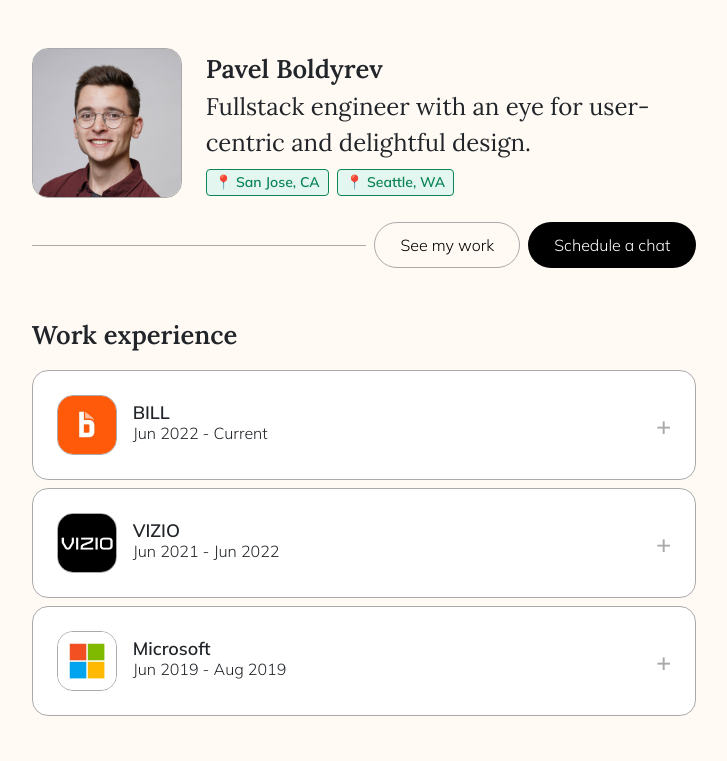
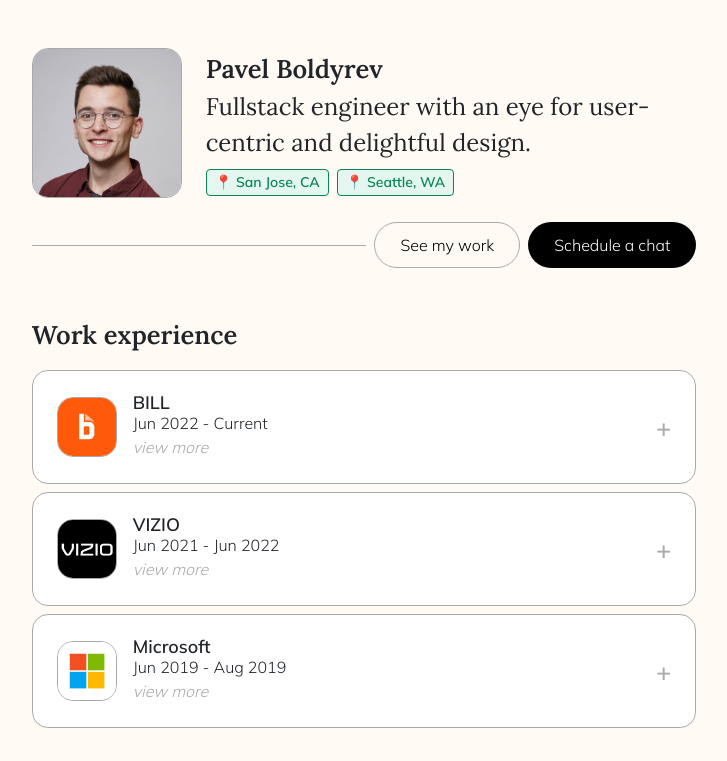
Before and after one commit to pboldyrev/personal, a React app in the folder personal/: page / in a window 1280 px wide. Shown: the top 761 px of the page, without its empty margins (276-1003 px from the left). Built offline with nearby package versions, Linux system fonts and the light colour scheme.

Commit message:
Better UX for expanding tab

```diff
--- a/personal/src/components/Position.js
+++ b/personal/src/components/Position.js
@@ -51,6 +51,9 @@
             <span>
               {startDate} - {endDate}
             </span>
+            <span className="expand-link">
+              {!isOpened && "view more"}
+            </span>
           </div>
         </div>
         <span className="position-button">{isOpened ? "-" : "+"}</span>
--- a/personal/src/styles/Position.css
+++ b/personal/src/styles/Position.css
@@ -30,3 +30,8 @@
   line-height: 16px;
   font-size: min(max(2vw, 16px), 18px);
 }
+
+.expand-link {
+  color: #aaa;
+  font-style: italic;
+}
```
